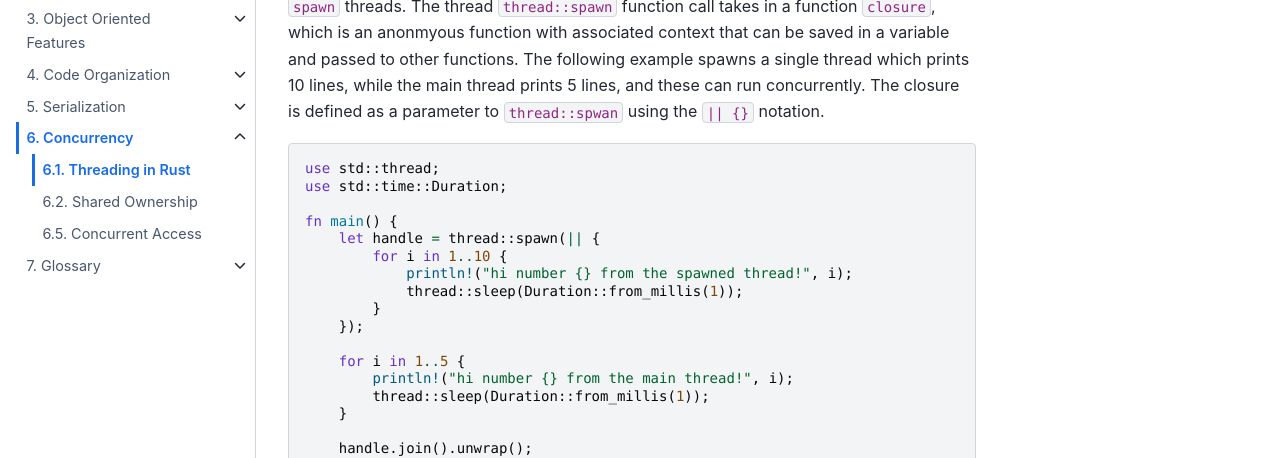
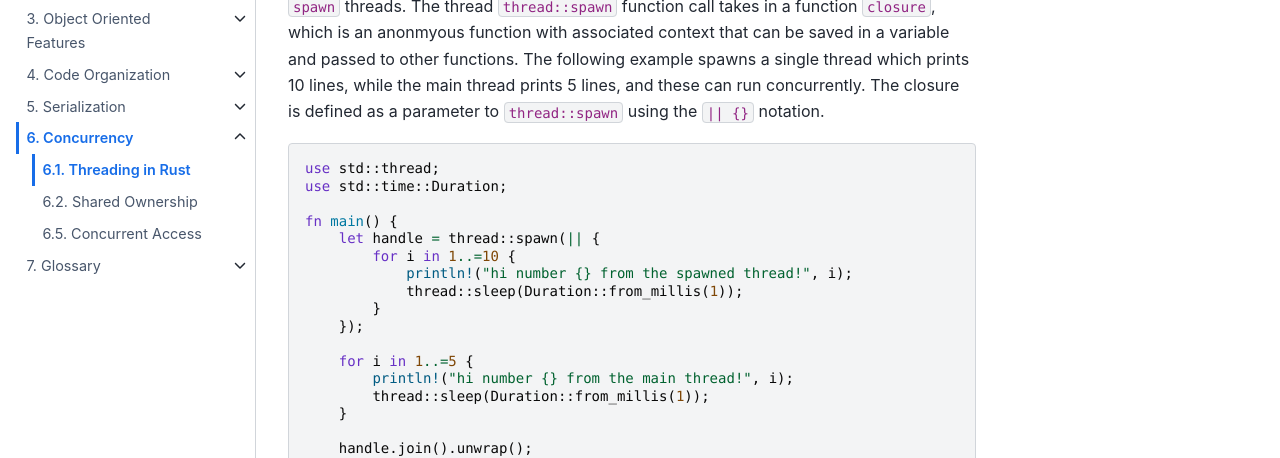
Before and after one commit to UCHI-DB/rust-guide, a Jupyter Book: the page built from docs/06_concurrency/01_threading.md, in a window 1280 px wide and 1280 px high. Shown: the part 266-724 px from the top of the window. Built offline with Jupyter Book 1.0.4 settings and Sphinx 7.4.7 and the Sphinx Book theme 1.1.4, drawn with Linux system fonts in a browser that asks for light colours.

Commit message:
Fixes for #11, #12, #13

````diff
--- a/docs/06_concurrency/01_threading.md
+++ b/docs/06_concurrency/01_threading.md
@@ -3,7 +3,7 @@
 Similar to C, C++ and Java, Rust provides the ability to write multi-threaded programs which allows for concurrent execution of program code, and threads have the ability to read and write shared data, as we shall see soon.
 
 Threading in rust is handled via the `std::thread` library, which provides the
-ability to `spawn` threads. The thread `thread::spawn` function call takes in a function `closure`, which is an anonmyous function with associated context that can be saved in a variable and passed to other functions. The following example spawns a single thread which prints 10 lines, while the main thread prints 5 lines, and these can run concurrently. The closure is defined as a parameter to `thread::spwan` using the `|| {}` notation.
+ability to `spawn` threads. The thread `thread::spawn` function call takes in a function `closure`, which is an anonmyous function with associated context that can be saved in a variable and passed to other functions. The following example spawns a single thread which prints 10 lines, while the main thread prints 5 lines, and these can run concurrently. The closure is defined as a parameter to `thread::spawn` using the `|| {}` notation.
 
 ```rust
 use std::thread;
@@ -11,13 +11,13 @@ use std::time::Duration;
 
 fn main() {
     let handle = thread::spawn(|| {
-        for i in 1..10 {
+        for i in 1..=10 {
             println!("hi number {} from the spawned thread!", i);
             thread::sleep(Duration::from_millis(1));
         }
     });
 
-    for i in 1..5 {
+    for i in 1..=5 {
         println!("hi number {} from the main thread!", i);
         thread::sleep(Duration::from_millis(1));
     }
````
Also changed, not shown: docs/06_concurrency/03_concurrent_access.md (+5 -2 lines).
